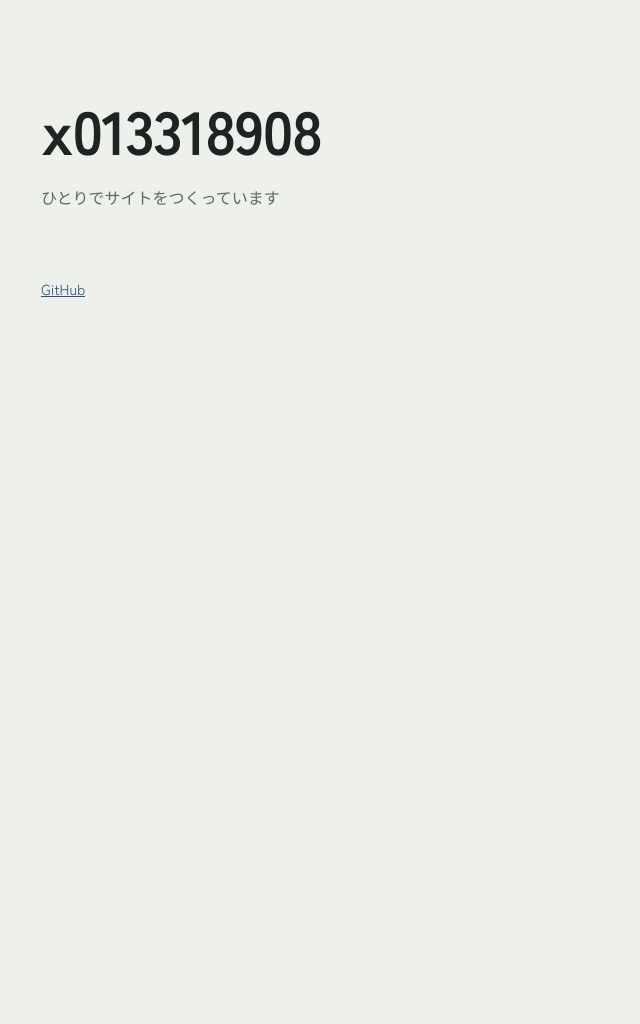
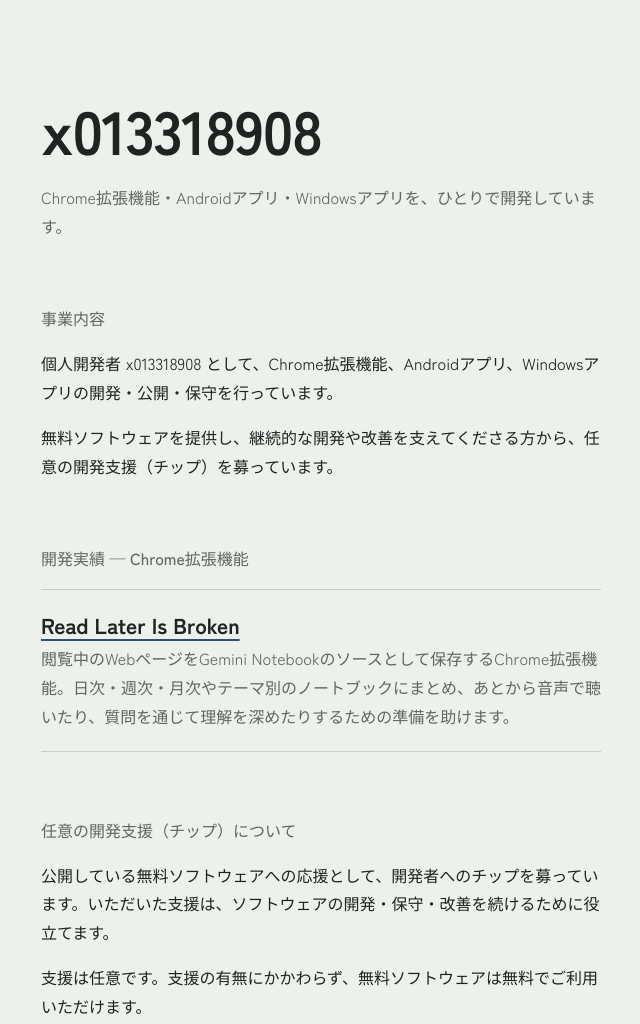
Before and after one commit to x013318908/x013318908.github.io, a plain HTML site: page index.html in a window 1280 px wide. Shown: the top 1024 px of the page, without its empty margins (319-959 px from the left). Before the commit the page ends 800 px from the top, so only its background shows below. Drawn offline with Linux system fonts and the light colour scheme.

Commit message:
Add software development profile, project and voluntary tip information

```diff
--- a/index.html
+++ b/index.html
@@ -4,7 +4,7 @@
 <meta charset="utf-8">
 <meta name="viewport" content="width=device-width, initial-scale=1">
 <title>x013318908</title>
-<meta name="description" content="x013318908 の個人ページ。つくっているサイトの置き場。">
+<meta name="description" content="x013318908 はChrome拡張機能・Androidアプリ・Windowsアプリを開発しています。無料ソフトウェアを公開し、任意の開発支援（チップ）を募っています。">
 <link rel="preconnect" href="https://fonts.googleapis.com">
 <link rel="preconnect" href="https://fonts.gstatic.com" crossorigin>
 <link href="https://fonts.googleapis.com/css2?family=Zen+Kaku+Gothic+New:wght@400;500;700&display=swap" rel="stylesheet">
@@ -61,7 +61,29 @@
 <body>
 <main>
   <h1>x013318908</h1>
-  <p class="lead">ひとりでサイトをつくっています</p>
+  <p class="lead">Chrome拡張機能・Androidアプリ・Windowsアプリを、ひとりで開発しています。</p>
+
+  <section aria-labelledby="business">
+    <h2 id="business">事業内容</h2>
+    <p>個人開発者 x013318908 として、Chrome拡張機能、Androidアプリ、Windowsアプリの開発・公開・保守を行っています。</p>
+    <p>無料ソフトウェアを提供し、継続的な開発や改善を支えてくださる方から、任意の開発支援（チップ）を募っています。</p>
+  </section>
+
+  <section aria-labelledby="projects">
+    <h2 id="projects">開発実績 — Chrome拡張機能</h2>
+    <ul>
+      <li>
+        <div class="name"><a href="https://x013318908.github.io/Read-Later-Is-Broken/">Read Later Is Broken</a></div>
+        <p class="desc">閲覧中のWebページをGemini Notebookのソースとして保存するChrome拡張機能。日次・週次・月次やテーマ別のノートブックにまとめ、あとから音声で聴いたり、質問を通じて理解を深めたりするための準備を助けます。</p>
+      </li>
+    </ul>
+  </section>
+
+  <section aria-labelledby="support">
+    <h2 id="support">任意の開発支援（チップ）について</h2>
+    <p>公開している無料ソフトウェアへの応援として、開発者へのチップを募っています。いただいた支援は、ソフトウェアの開発・保守・改善を続けるために役立てます。</p>
+    <p>支援は任意です。支援の有無にかかわらず、無料ソフトウェアは無料でご利用いただけます。</p>
+  </section>
 
   <footer>
     <a href="https://github.com/x013318908">GitHub</a>
```
